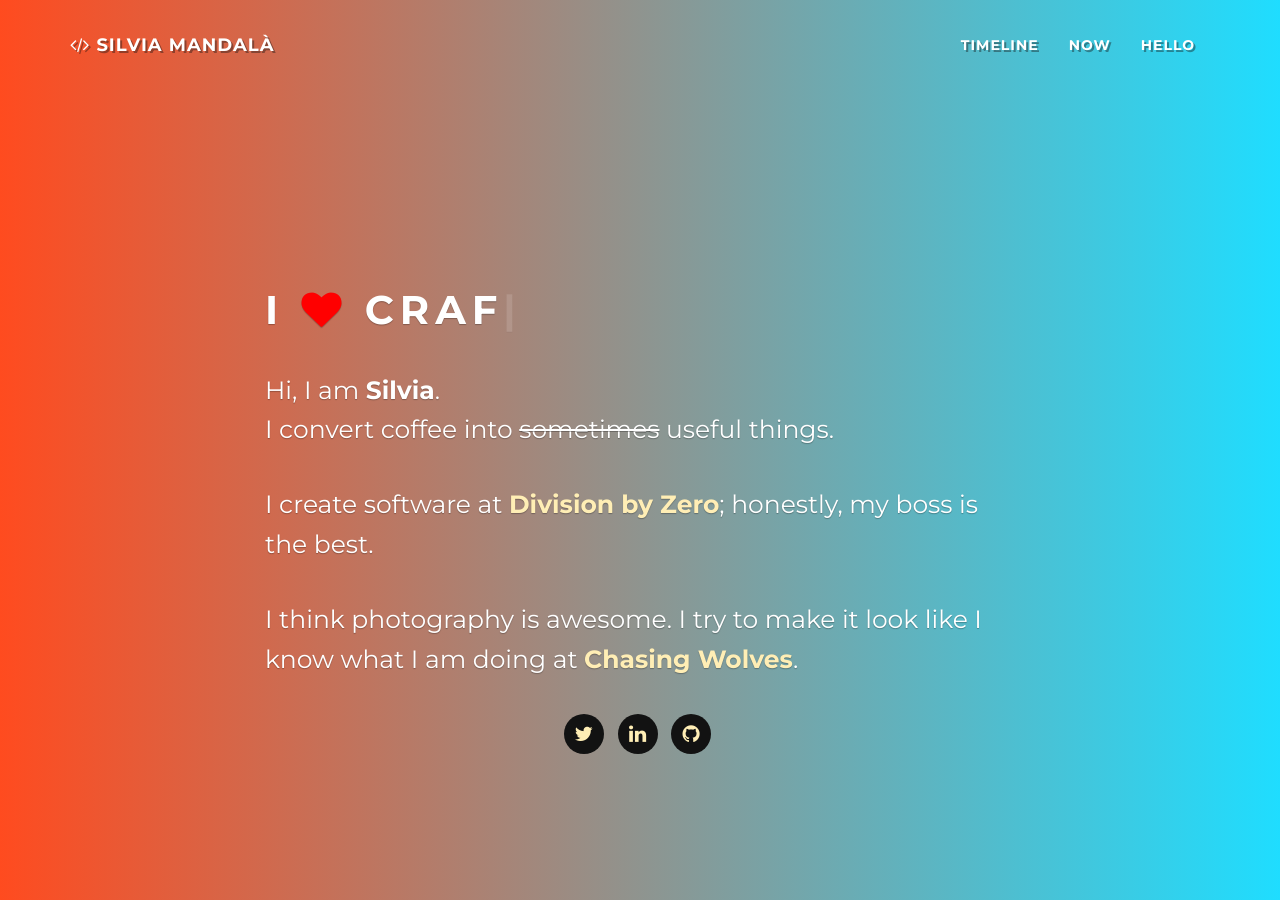
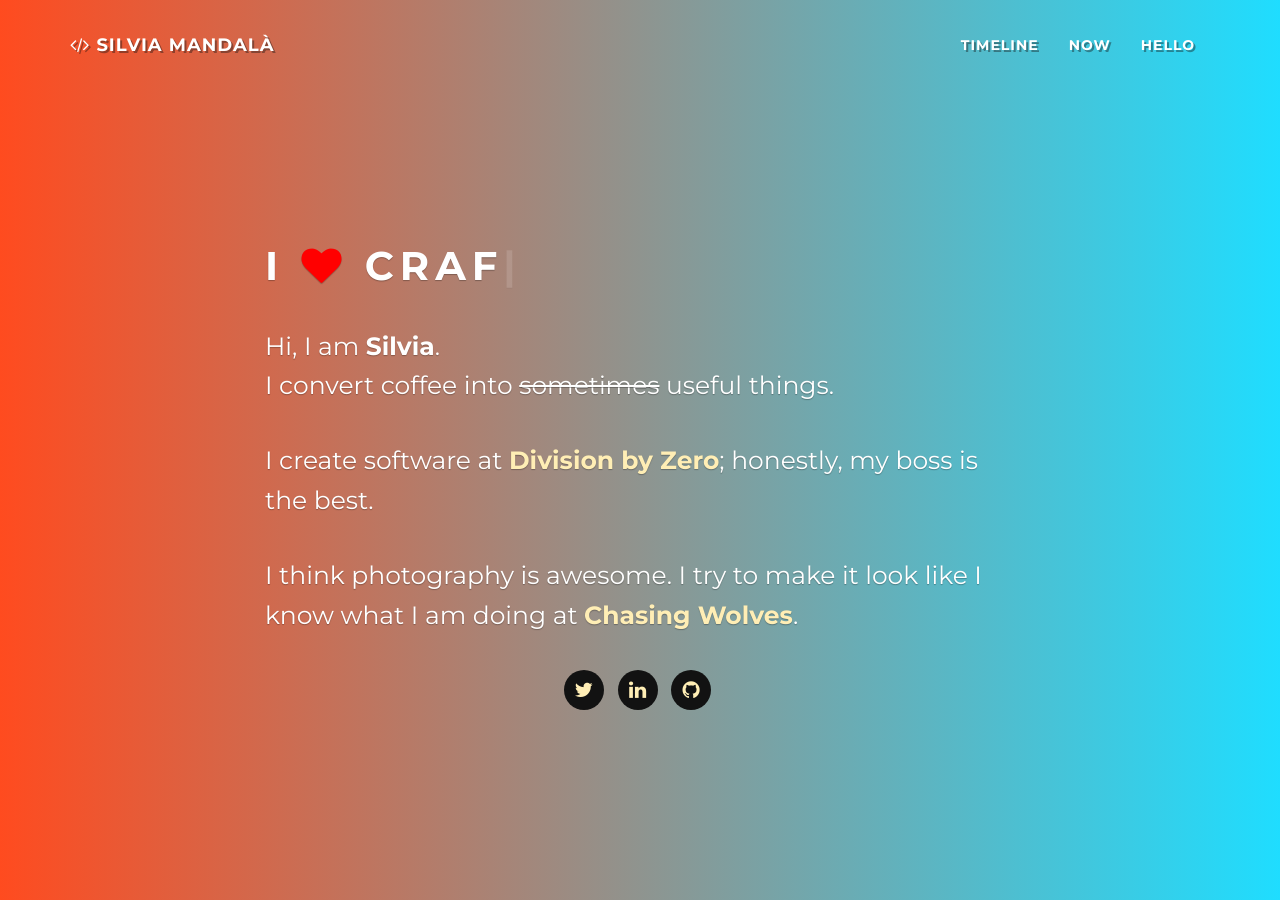
Before and after one commit to simad/simad.github.io, a Jekyll site: the page built from index.html, in a window 1280 px wide and 900 px high. Built offline with Jekyll 4.4.1, drawn with Linux system fonts in a browser that asks for light colours.

Commit message:
Correct margin intro

```diff
--- a/_includes/content/intro.html
+++ b/_includes/content/intro.html
@@ -12,6 +12,7 @@
                             </div>
                         </div>
                         <div class="intro-text">
+
                             <span>Hi, I am <strong>Silvia</strong>.</span>
                             {{content | markdownify }}
                         </div>
--- a/_sass/intro.scss
+++ b/_sass/intro.scss
@@ -18,48 +18,46 @@
   -moz-background-size: cover;
   background-size: cover;
   -o-background-size: cover;
-}
-.intro a {
+  a {
     color: $color3;
   }
-
-.intro a:hover {
+  a:hover {
     color: $dark;
   }
-.intro ul.social-buttons li a {
+  ul.social-buttons li a {
     color: $color3;
     background-color: $dark;
   }
-
-.intro  ul.social-buttons li a:hover,
+  ul.social-buttons li a:hover,
   ul.social-buttons li a:focus,
   ul.social-buttons li a:active {
     color: $dark;
     background-color: $color3;
   }
-.intro .intro-body {
+
+  .intro-body {
     display: table-cell;
     vertical-align: middle;
-}
-
-
-.intro .intro-body .brand-heading {
+    .brand-heading {
       font-size: 40px;
     }
-
-.intro .intro-body .intro-text, .intro-text p  {
-  font-size: 18px;
+    .intro-text, .intro-text p  {
       font-family: Montserrat,"Helvetica Neue",Helvetica,Arial,sans-serif;
       text-align: left;
       text-shadow: 0px 1px 1px rgba($dark, 0.3);
     }
-.i-love .typed{
-  display:inline-block;
+  }
+  .avatar {
+    display: inline-block;
+    width: 150px;
+    height: 150px;
+    float: left;
+    border-radius: 50%;
+    background: url('/img/silvia.jpg') center center no-repeat;
+    background-size: cover;
+  }
 }
 
-.i-love .fa-heart {
-  color: red;
-}
 .i-love {
   text-align: left;
   margin: 0 0 35px;
@@ -70,6 +68,13 @@
   font-weight: 700;
   font-size: 20px;
   letter-spacing: 6px;
+
+  .fa-heart {
+    color: red;
+  }
+  .typed {
+    display:inline-block;
+  }
 }
 @media(min-width:767px) {
   .intro {
@@ -78,7 +83,7 @@
   }
 
   .intro .intro-body .brand-heading {
-    font-size: 100px;
+    font-size: 20px;
   }
 
   .i-love {
```
Also changed, not shown: img/silvia.jpg (added). Lines whose indentation alone changed are shown as unchanged.
